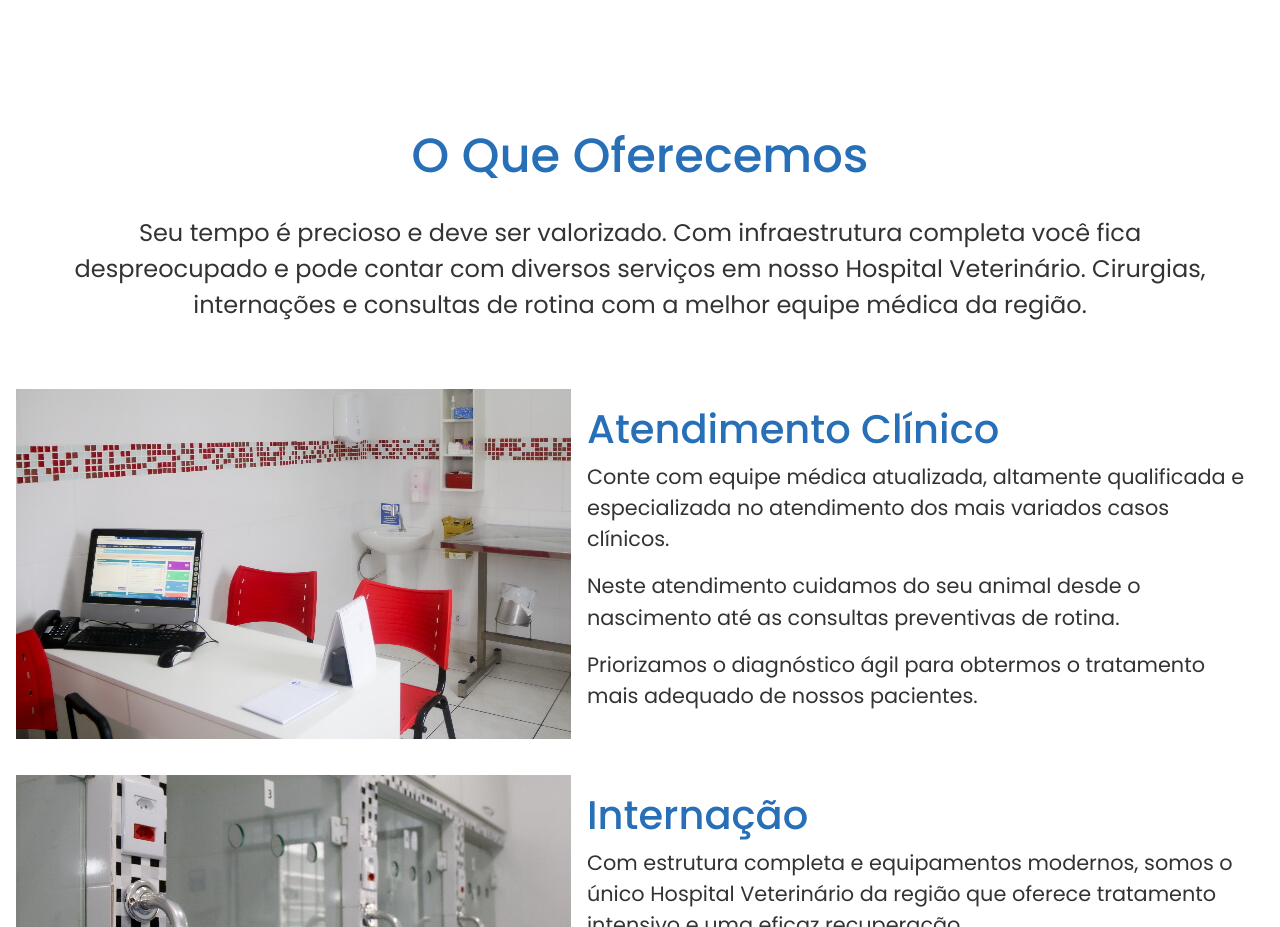
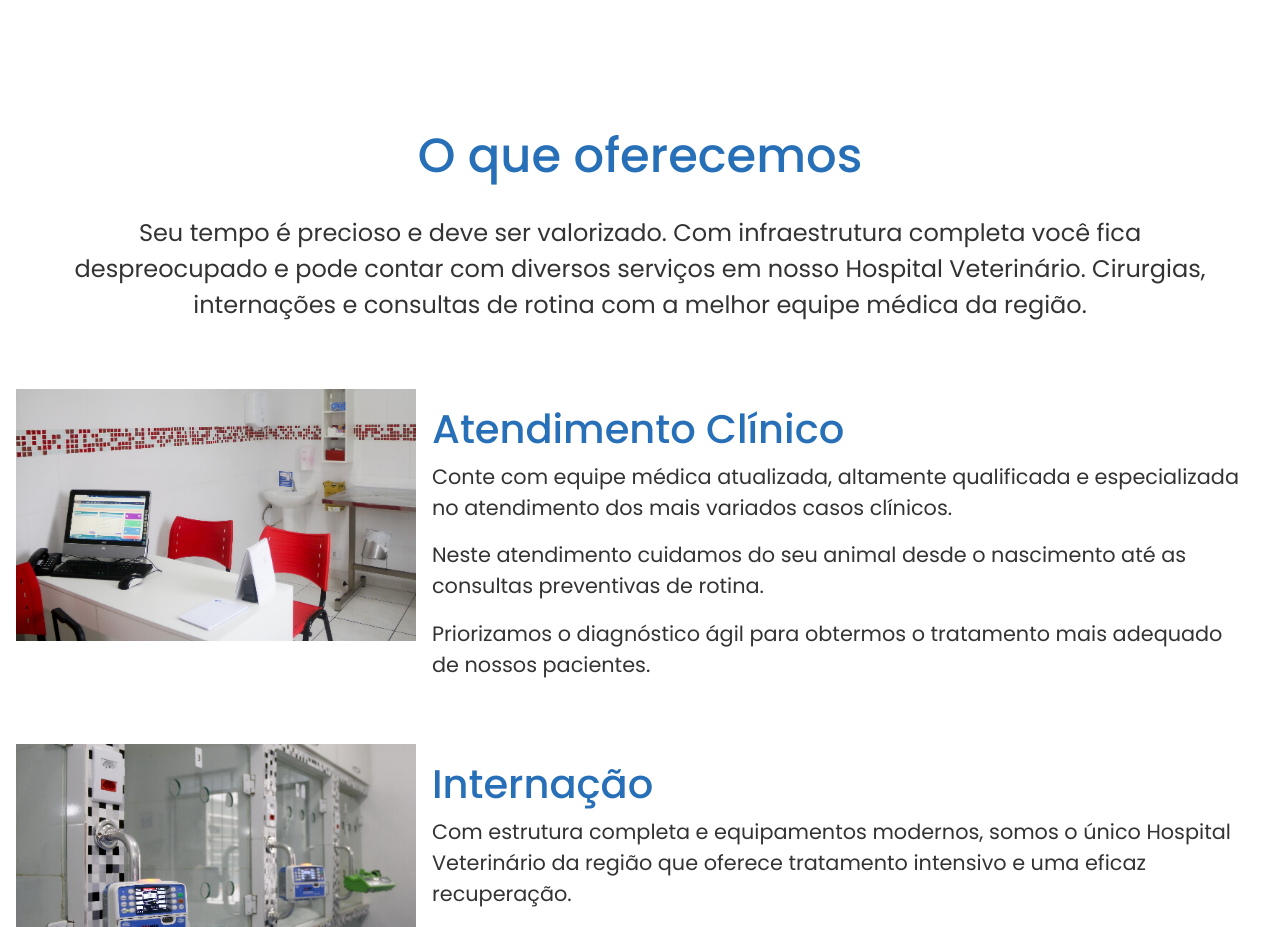
Before and after one commit to Icarocruzz/PetHelp, an Angular app: page / in a window 1280 px wide. Shown: the part 1460-2387 px from the top of the page. Built offline with nearby package versions, Linux system fonts and the light colour scheme.

Commit message:
fix: img size adjustment

```diff
--- a/src/app/components/home/home.component.scss
+++ b/src/app/components/home/home.component.scss
@@ -19,11 +19,11 @@
   z-index: 1;
   text-align: center;
   animation: fadeInUp 1.5s ease-out forwards;
-}
 
-.title h3 {
-  font-size: $font-size-big;
-  color: $white;
+  h3 {
+    font-size: $font-size-big;
+    color: $white;
+  }
 }
 
 .image-container img {
@@ -41,3 +41,11 @@
 .btn {
   @include default-button;
 }
+
+@media screen and (min-width: $mobile) and (max-width: $desktop) {
+  .title {
+    h3 {
+      font-size: 3rem;
+    }
+  }
+}
--- a/src/app/components/qualidade/qualidade.component.scss
+++ b/src/app/components/qualidade/qualidade.component.scss
@@ -66,7 +66,7 @@ main {
     padding: 3rem;
 
     img {
-      width: 400px;
+      width: 300px;
     }
   }
 
--- a/src/app/components/service/service.component.html
+++ b/src/app/components/service/service.component.html
@@ -1,7 +1,7 @@
 <main>
   <section class="main-content">
     <div class="title">
-      <h1>O Que Oferecemos</h1>
+      <h1>O que oferecemos</h1>
     </div>
 
     <div class="text">
--- a/src/app/components/service/service.component.scss
+++ b/src/app/components/service/service.component.scss
@@ -31,6 +31,11 @@ main {
 .image-container {
   display: flex;
   flex-direction: column;
+
+  img {
+    width: 400px;
+  }
+
 }
 
 .content-container {
```
